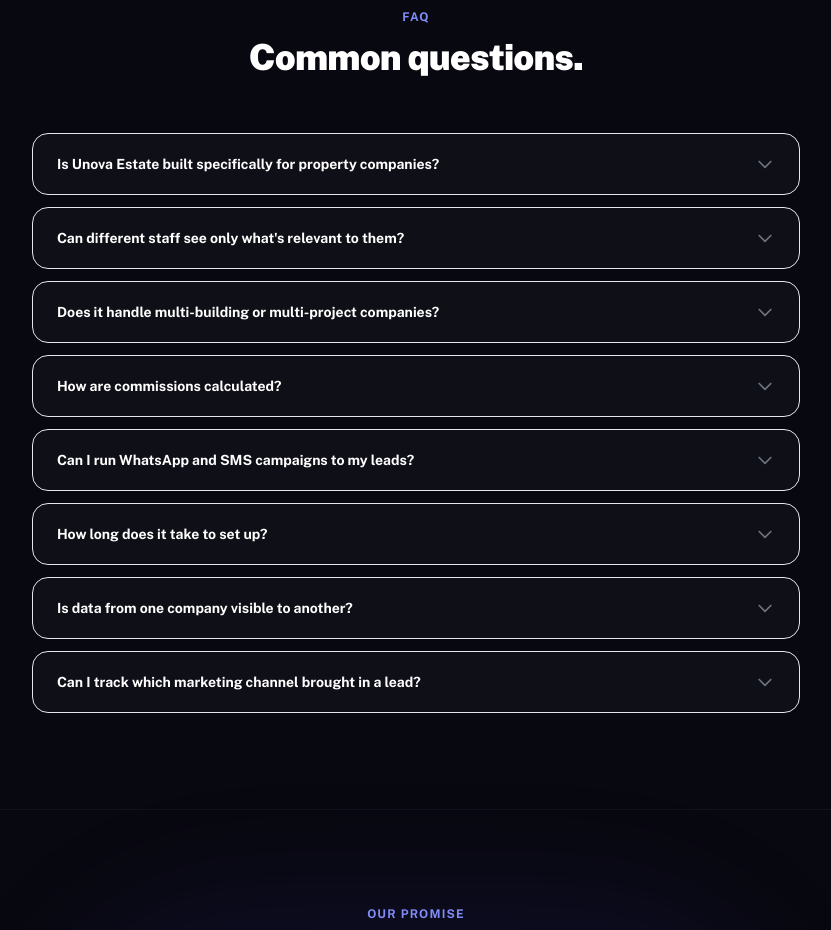
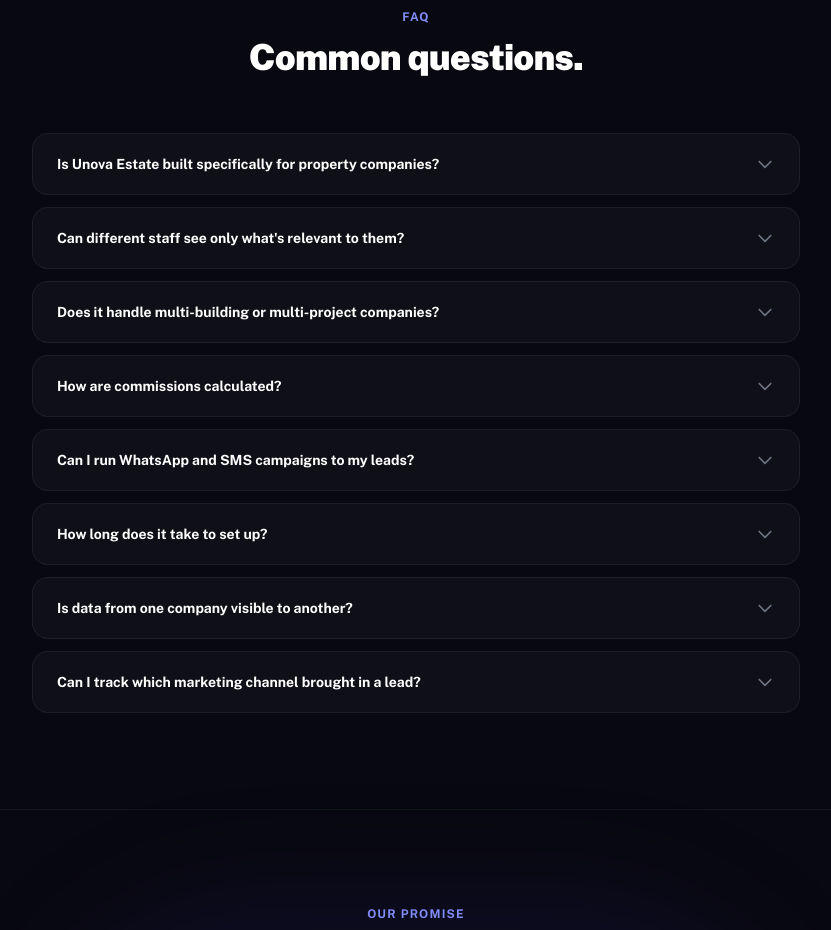
Before and after one commit to unovabd/Unova-Estate-Egpt, a Next.js app: page / in a window 1280 px wide. Shown: the part 5340-6270 px from the top of the page, without its empty margins (224-1055 px from the left). Built offline with nearby package versions, Linux system fonts and the light colour scheme; no server answers.

Commit message:
Update Icon

```diff
--- a/app/layout.jsx
+++ b/app/layout.jsx
@@ -24,6 +24,11 @@
     title: 'Unova Estate — Real Estate ERP',
     description: "Bangladesh's first AI-powered real estate ERP.",
   },
+  icons: {
+    icon: '/icon.svg',
+    shortcut: '/icon.svg',
+    apple: '/icon.svg',
+  },
   robots: {
     index: true,
     follow: true,
--- a/components/LandingPage.jsx
+++ b/components/LandingPage.jsx
@@ -88,7 +88,7 @@
   { q: 'Can I track which marketing channel brought in a lead?', a: 'Yes. Every lead has a Source field (Website, Facebook, Referral, etc.). Create a separate lead capture form for each channel, and every submission is automatically tagged to that source. You can then filter and report on lead quality by source.' },
 ];
 
-const APP_URL = process.env.NEXT_PUBLIC_APP_URL || 'https://app.estate.unova.app';
+const APP_URL = process.env.NEXT_PUBLIC_APP_URL || 'https://app-estate-unova.vercel.app';
 
 export default function LandingPage() {
   const [openFaq, setOpenFaq]           = useState(null);
@@ -444,7 +444,7 @@
           </div>
           <div className="space-y-3">
             {faqs.map((faq, i) => (
-              <div key={i} className="bg-white/[0.03] border border-white/8 rounded-2xl overflow-hidden">
+              <div key={i} className="bg-white/[0.03] border border-white/[0.06] rounded-2xl overflow-hidden">
                 <button
                   onClick={() => setOpenFaq(openFaq === i ? null : i)}
                   className="w-full flex items-center justify-between px-6 py-5 text-left">
```
Also changed, not shown: app/icon.svg (added).
